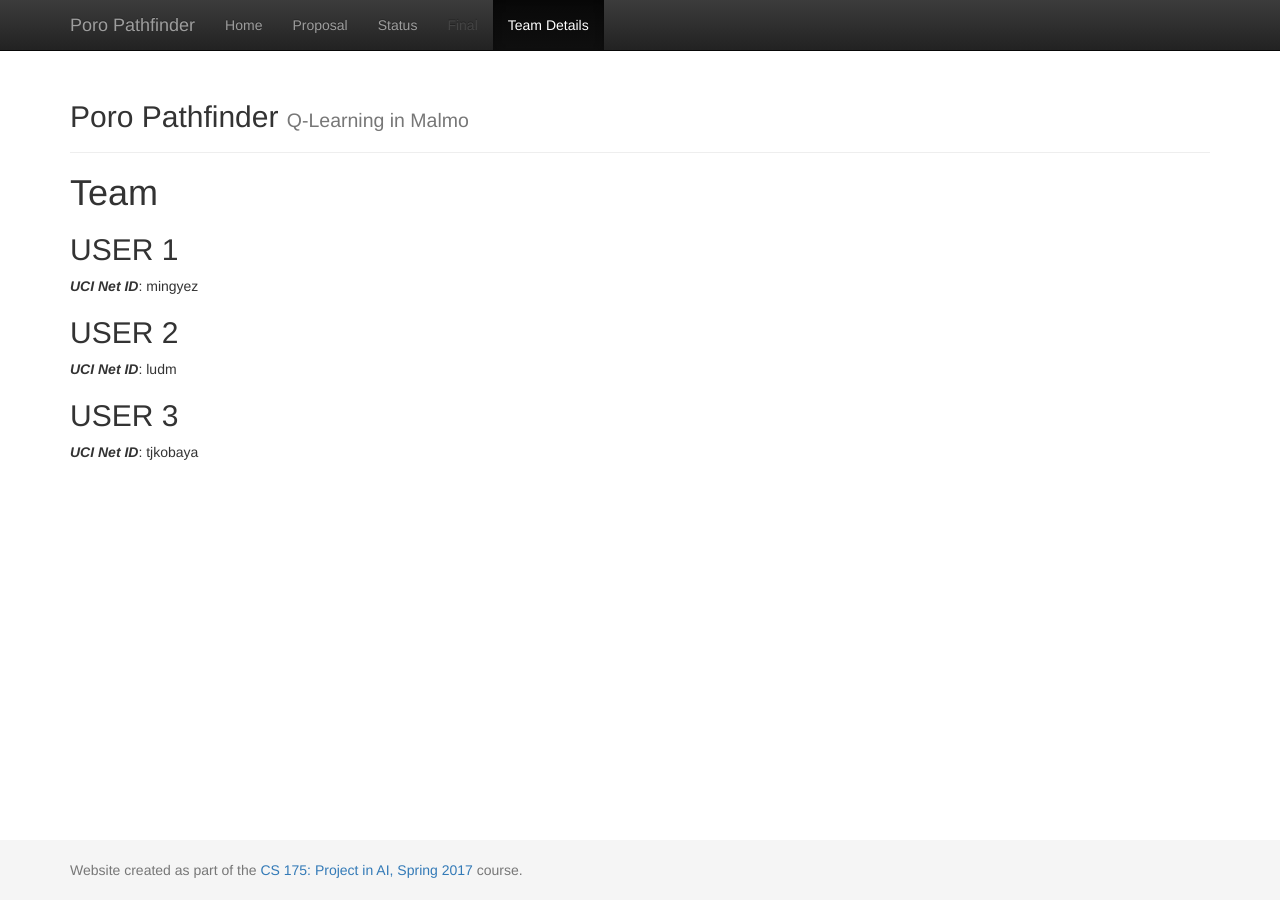
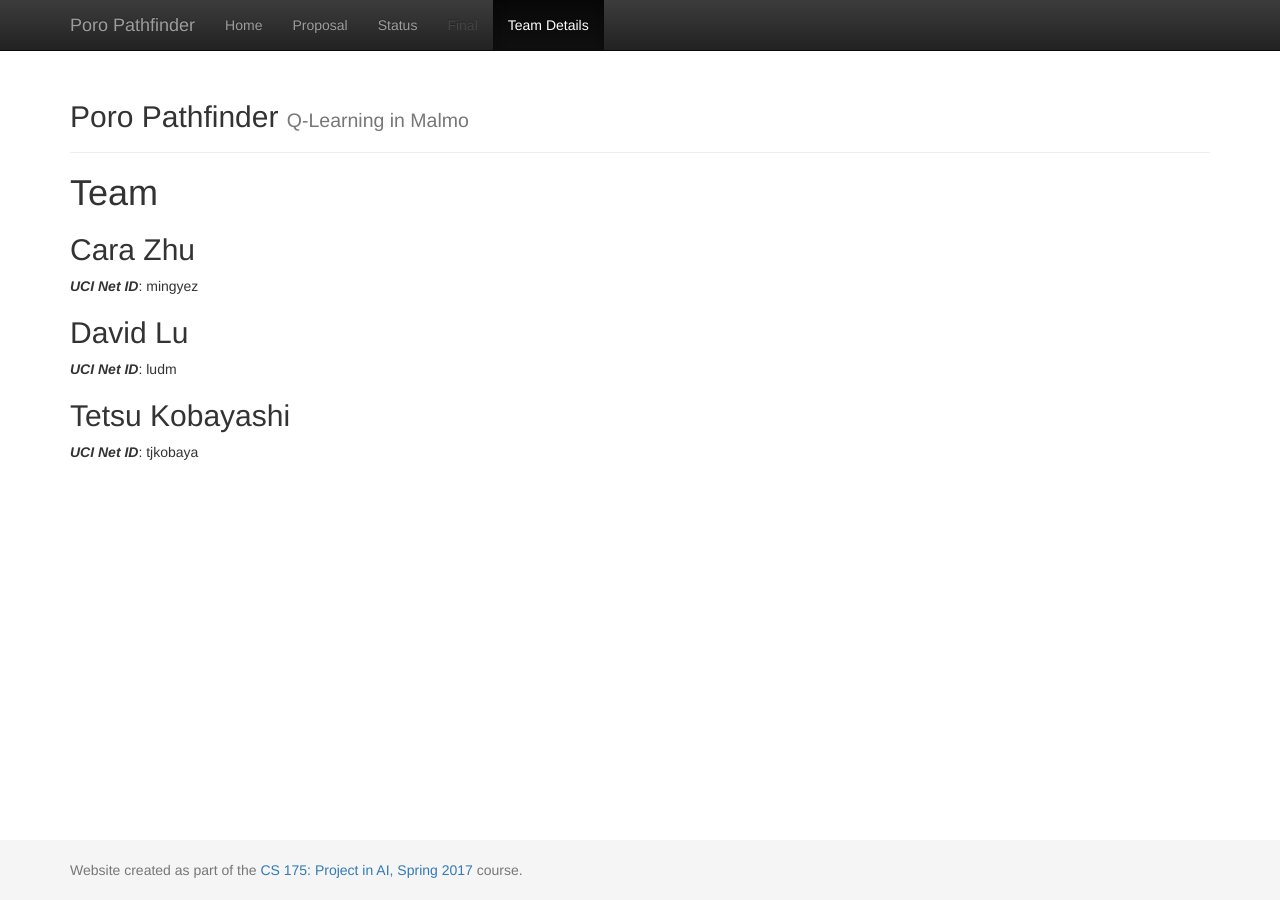
Before and after one commit to ctypewriter/Malmo-AI, a Jekyll site: the page built from docs/team.md, in a window 1280 px wide. Built offline with Jekyll 4.4.1, drawn with Linux system fonts in a browser that asks for light colours.

Commit message:
Update team.md

```diff
--- a/docs/team.md
+++ b/docs/team.md
@@ -6,11 +6,11 @@ title:  Team
 # {{ page.title }}
 
 
-## USER 1
+## Cara Zhu
 ***UCI Net ID***: mingyez
 
-## USER 2
+## David Lu
 ***UCI Net ID***: ludm
 
-## USER 3
+## Tetsu Kobayashi
 ***UCI Net ID***: tjkobaya
```
